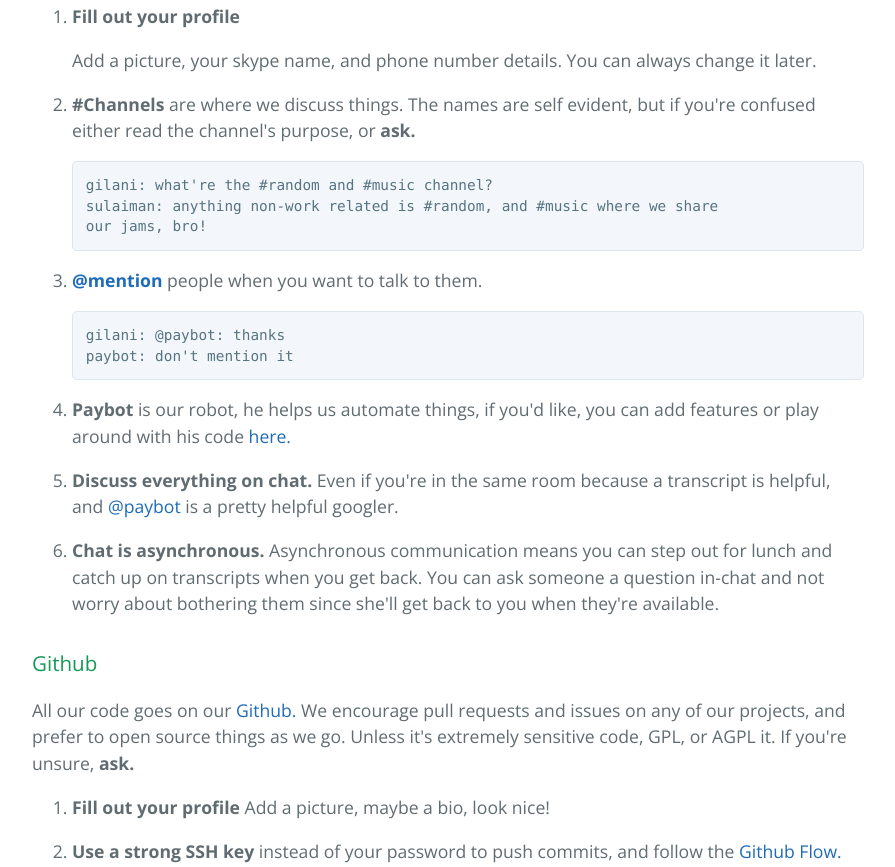
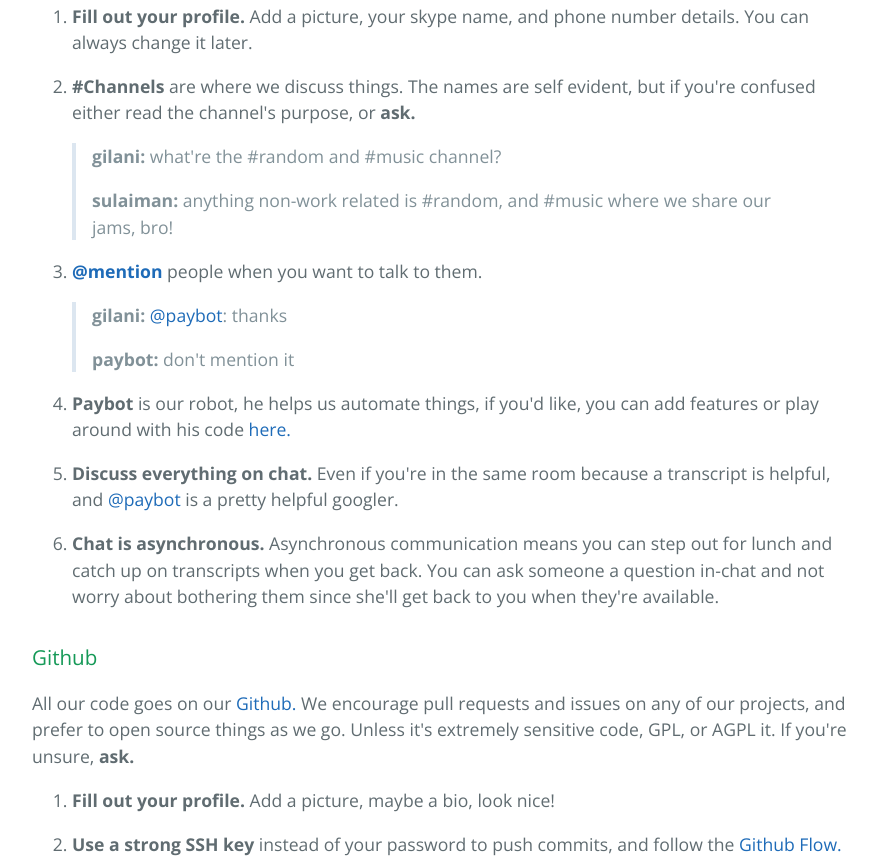
Before and after one commit to payloadpk/workflow-doc, a plain HTML site: page index.html in a window 1280 px wide. Shown: the part 1132-1999 px from the top of the page, without its empty margins (192-1087 px from the left). Drawn offline with nearby package versions, Linux system fonts and the light colour scheme.

```diff
--- a/index.html
+++ b/index.html
@@ -55,27 +55,27 @@ slack domain is <code>payload.slack.com</code>, and you can use your <code>@payl
 address to sign up! Here are a few pointers on how to use slack:</p>
 
 <ol>
-<li>
-<p><strong>Fill out your profile</strong></p>
-
-<p>Add a picture, your skype name, and phone number details. You can always
-change it later.</p>
-</li>
+<li><p><strong>Fill out your profile.</strong> Add a picture, your skype name, and phone number details. You can always
+change it later.</p></li>
 <li>
 <p><strong>#Channels</strong> are where we discuss things. The names are self evident, but if
 you're confused either read the channel's purpose, or <strong>ask.</strong></p>
 
-<pre><code>gilani: what're the #random and #music channel?
-sulaiman: anything non-work related is #random, and #music where we share
-our jams, bro!
-</code></pre>
+<blockquote>
+<p><strong>gilani:</strong> what're the #random and #music channel?</p>
+
+<p><strong>sulaiman:</strong> anything non-work related is #random, and #music where we share
+our jams, bro!</p>
+</blockquote>
 </li>
 <li>
 <p><strong><a href="https://github.com/blog/821" class="user-mention">@mention</a></strong> people when you want to talk to them.</p>
 
-<pre><code>gilani: @paybot: thanks
-paybot: don't mention it
-</code></pre>
+<blockquote>
+<p><strong>gilani:</strong> <a href="https://github.com/paybot" class="user-mention">@paybot</a>: thanks</p>
+
+<p><strong>paybot:</strong> don't mention it</p>
+</blockquote>
 </li>
 <li><p><strong>Paybot</strong> is our robot, he helps us automate things, if you'd like, you can
 add features or play around with his code
@@ -97,8 +97,7 @@ things as we go. Unless it's extremely sensitive code, GPL, or AGPL it. If you'r
 unsure, <strong>ask.</strong></p>
 
 <ol>
-<li><p><strong>Fill out your profile</strong>
-Add a picture, maybe a bio, look nice!</p></li>
+<li><p><strong>Fill out your profile.</strong> Add a picture, maybe a bio, look nice!</p></li>
 <li><p><strong>Use a strong SSH key</strong> instead of your password to push commits, and follow
 the <a href="https://guides.github.com/introduction/flow/">Github Flow.</a></p></li>
 </ol>
```
Also changed, not shown: params.json (+1 -1 lines).
